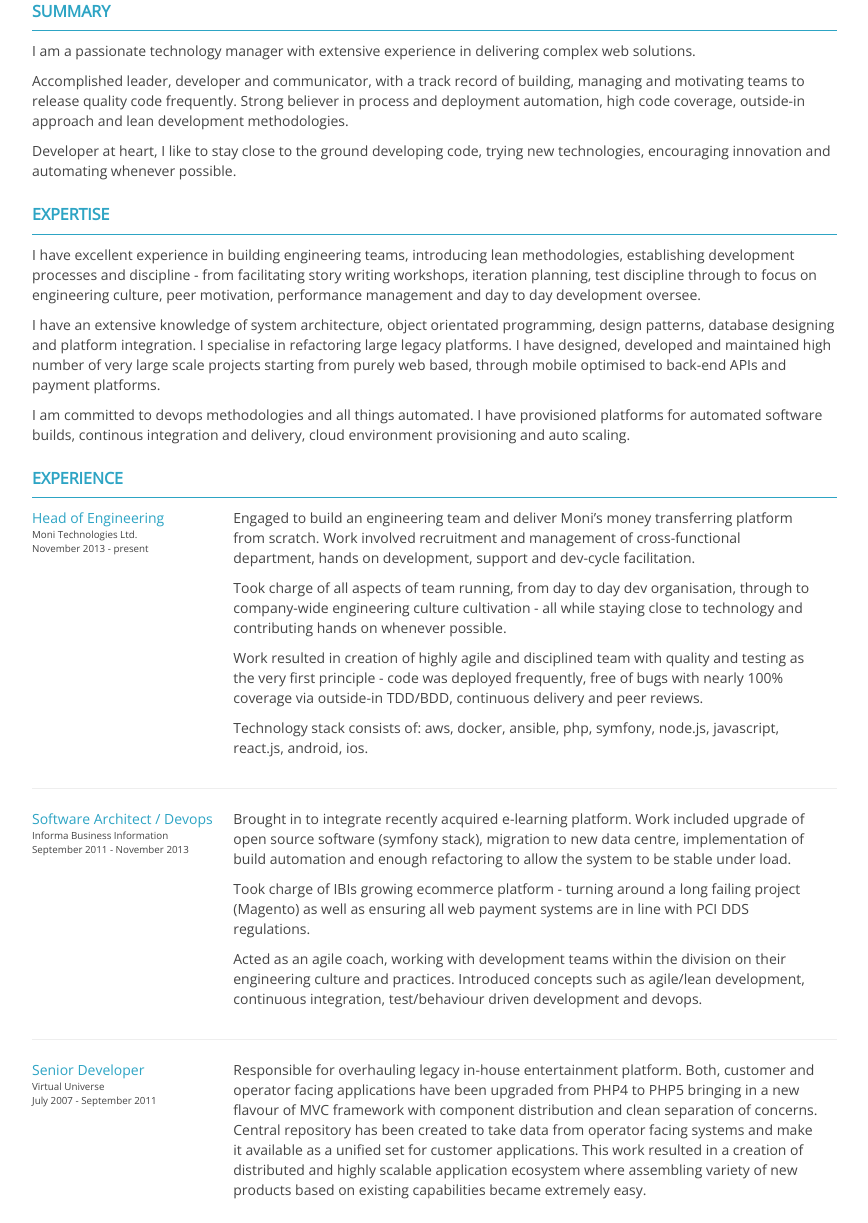
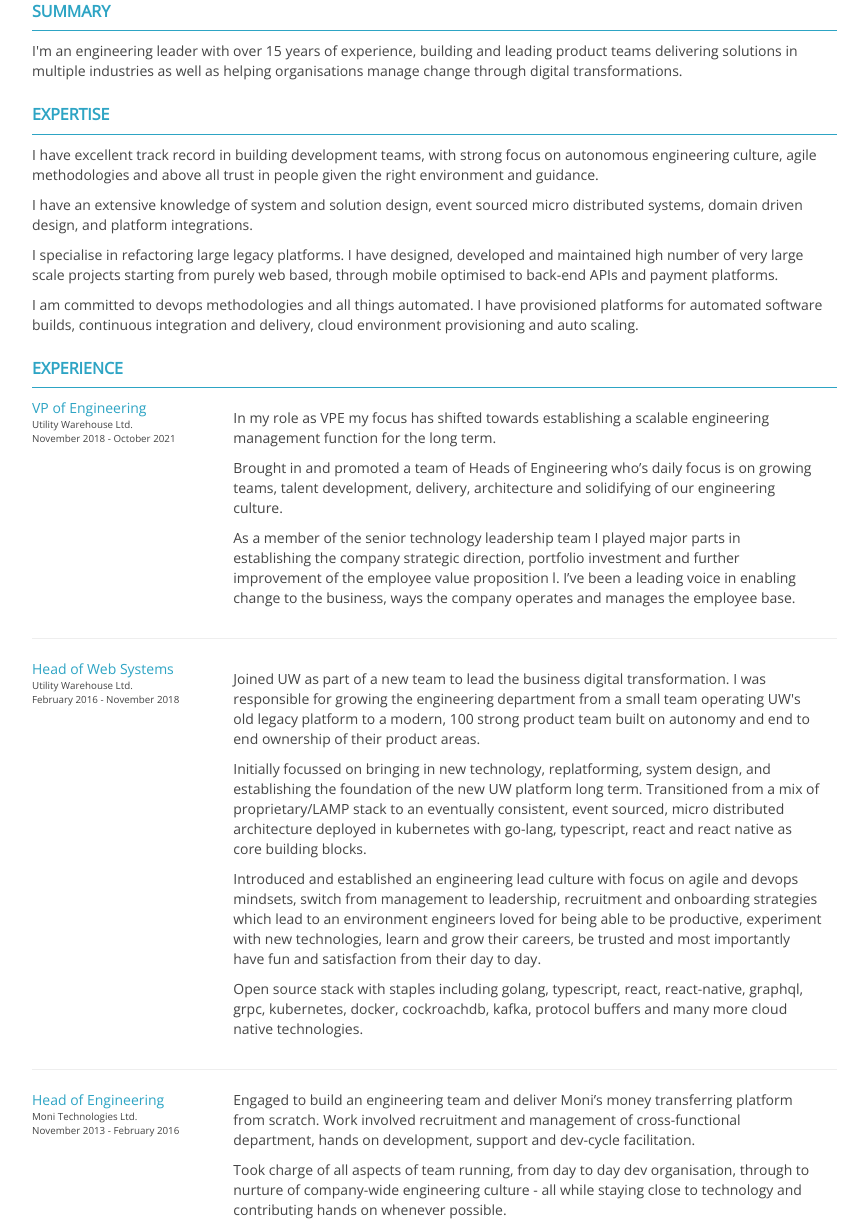
Before and after one commit to michael-donat/cv, a plain HTML site: page index.html in a window 1280 px wide. Shown: the part 113-1336 px from the top of the page, without its empty margins (198-1066 px from the left). Drawn offline with nearby package versions, Linux system fonts and the light colour scheme.

Commit message:
post uw update

```diff
--- a/index.html
+++ b/index.html
@@ -156,14 +156,8 @@
   <div id='summary' class='section'>
     <div class="row">
       <h2>SUMMARY</h2>
-      <p>I am a passionate technology manager with extensive experience in delivering complex web solutions.</p>
-      <p>Accomplished leader, developer and communicator, with a track record of building,
-managing and motivating teams to release quality code frequently.
-Strong believer in process and deployment automation, high code coverage, outside-in approach
-and lean development methodologies.</p>
-      <p>Developer at heart, I like to stay close to the ground developing code, trying new technologies,
-encouraging innovation and automating whenever possible.
-</p>
+      <p>I&#x27;m an engineering leader with over 15 years of experience, building and leading product teams delivering solutions in
+multiple industries as well as helping organisations manage change through digital transformations.</p>
       </p>
     </div>
   </div>
@@ -171,17 +165,15 @@ encouraging innovation and automating whenever possible.
   <div id='expertise' class='section'>
     <div class="row">
       <h2>EXPERTISE</h2>
-      <p>I have excellent experience in building engineering teams, introducing lean methodologies,
-establishing development processes and discipline - from facilitating story writing workshops,
-iteration planning, test discipline through to focus on engineering culture, peer motivation, performance management
-and day to day development oversee.</p>
-      <p>I have an extensive knowledge of system architecture, object orientated programming, design patterns,
-database designing and platform integration.
-I specialise in refactoring large legacy platforms. I have designed, developed and maintained high
+      <p>I have excellent track record in building development teams, with strong focus on autonomous engineering culture, agile methodologies and above all
+trust in people given the right environment and guidance.</p>
+      <p>I have an extensive knowledge of system and solution design, event sourced micro distributed systems, domain driven design,
+and platform integrations.</p>
+      <p>I specialise in refactoring large legacy platforms. I have designed, developed and maintained high
 number of very large scale projects starting from purely web based, through mobile optimised to back-end APIs
 and payment platforms.</p>
       <p>I am committed to devops methodologies and all things automated.
-I have provisioned platforms for automated software builds, continous
+I have provisioned platforms for automated software builds, continuous
 integration and delivery, cloud environment provisioning and auto scaling.
 </p>
     </div>
@@ -192,9 +184,52 @@ integration and delivery, cloud environment provisioning and auto scaling.
       <h2>EXPERIENCE</h2>
       <div class="row" class="position">
         <div class="col-md-3">
+          <div class='job'>VP of Engineering</div>
+          <div class='company'>Utility Warehouse Ltd.</div>
+          <div class='dates'>November 2018 - October 2021</div>
+        </div>
+        <div class="col-md-9">
+            <p></p>
+            <p>In my role as VPE my focus has shifted towards establishing a scalable engineering management function for the long term.</p>
+            <p>Brought in and promoted a team of Heads of Engineering who’s daily focus is on growing teams, talent development,
+delivery, architecture and solidifying of our engineering culture.</p>
+            <p>As a member of the senior technology leadership team I played major parts in establishing the company strategic
+direction, portfolio investment and further improvement of the employee value proposition l. I’ve been a leading
+voice in enabling change to the business, ways the company operates and manages the employee base.</p>
+            <p></p>
+        </div>
+      </div>
+        <hr />
+      <div class="row" class="position">
+        <div class="col-md-3">
+          <div class='job'>Head of Web Systems</div>
+          <div class='company'>Utility Warehouse Ltd.</div>
+          <div class='dates'>February 2016 - November 2018</div>
+        </div>
+        <div class="col-md-9">
+            <p></p>
+            <p>Joined UW as part of a new team to lead the business digital transformation. I was responsible for growing the
+engineering department from a small team operating UW&#x27;s old legacy platform to a modern, 100 strong product team built
+on autonomy and end to end ownership of their product areas.</p>
+            <p>Initially focussed on bringing in new technology, replatforming, system design, and establishing the foundation of the
+new UW platform long term. Transitioned from a mix of proprietary/LAMP stack to an eventually consistent, event sourced,
+micro distributed architecture deployed in kubernetes with go-lang, typescript, react and react native as core building
+blocks.</p>
+            <p>Introduced and established an engineering lead culture with focus on agile and devops mindsets, switch from management
+to leadership, recruitment and onboarding strategies which lead to an environment engineers loved for being able to be
+productive, experiment with new technologies, learn and grow their careers, be trusted and most importantly have fun
+and satisfaction from their day to day.</p>
+            <p>Open source stack with staples including golang, typescript, react, react-native, graphql, grpc, kubernetes, docker,
+cockroachdb, kafka, protocol buffers and many more cloud native technologies.</p>
+            <p></p>
+        </div>
+      </div>
+        <hr />
+      <div class="row" class="position">
+        <div class="col-md-3">
           <div class='job'>Head of Engineering</div>
           <div class='company'>Moni Technologies Ltd.</div>
-          <div class='dates'>November 2013 - present</div>
+          <div class='dates'>November 2013 - February 2016</div>
         </div>
         <div class="col-md-9">
             <p>
@@ -202,7 +237,7 @@ Engaged to build an engineering team and deliver Moni’s money transferring
 platform from scratch. Work involved recruitment and management of cross-functional
 department, hands on development, support and dev-cycle facilitation.</p>
             <p>Took charge of all aspects of team running, from day to day dev organisation,
-through to company-wide engineering culture cultivation - all while staying
+through to nurture of company-wide engineering culture - all while staying
 close to technology and contributing hands on whenever possible.</p>
             <p>Work resulted in creation of highly agile and disciplined team with quality
 and testing as the very first principle - code was deployed frequently, free
@@ -285,46 +320,6 @@ at the time was one of only few websites capable of recording/serving both audio
       </div>
   </article>
 
-  <article id='projects' class='section'>
-    <div class="row">
-      <h2>RECENT PROJECTS</h2>
-    </div>
-    <div class="row" class="position">
-      <div class="col-md-3">
-        <div class='job'>Moni</div>
-        <div class='company'>https://getmoni.com</div>
-      </div>
-      <div class="col-md-9">
-          <p>
-Moni provides a cross-border money transfer application.</p>
-          <p>Solution is mobile centric, in a client/server configuration where native apps
-are using PHP/node.js backend service over a number of access APIs. Project
-involved numerous integrations into 3rd party services operating in the financial
-sector. Payment providers, cross border payout facilitators, FX services,
-KYC/identity verification providers were all brought together in a very mature,
-service oriented system that has been developed with the principles of hexagonal
-architecture in mind.</p>
-          <p>From the early days code has been nearly 100% covered, continuously integrated and deployed which warranted
-frequent releases and sporadic bugs.</p>
-          <p>Entire platform has been hosted within the AWS cloud, relying heavily on docker containers and automated provisioning with ansible and the aws-cli.</p>
-          <p></p>
-      </div>
-    </div>
-        <hr />
-    <div class="row" class="position">
-      <div class="col-md-3">
-        <div class='job'>php-vfs</div>
-        <div class='company'>https://git.io/php-vfs</div>
-      </div>
-      <div class="col-md-9">
-          <p>
-Virtual filesystem emulating PHP stream wrapper for use in unit testing with PHPUnit,
-PHPSpec or any other testing framework. It offers means to test methods interacting
-with real filesystem without creating temporary directories or file fixtures.
-</p>
-      </div>
-    </div>
-  </article>
 
   <section id='contact' class='section visible-xs'>
     <div class="row">
```
